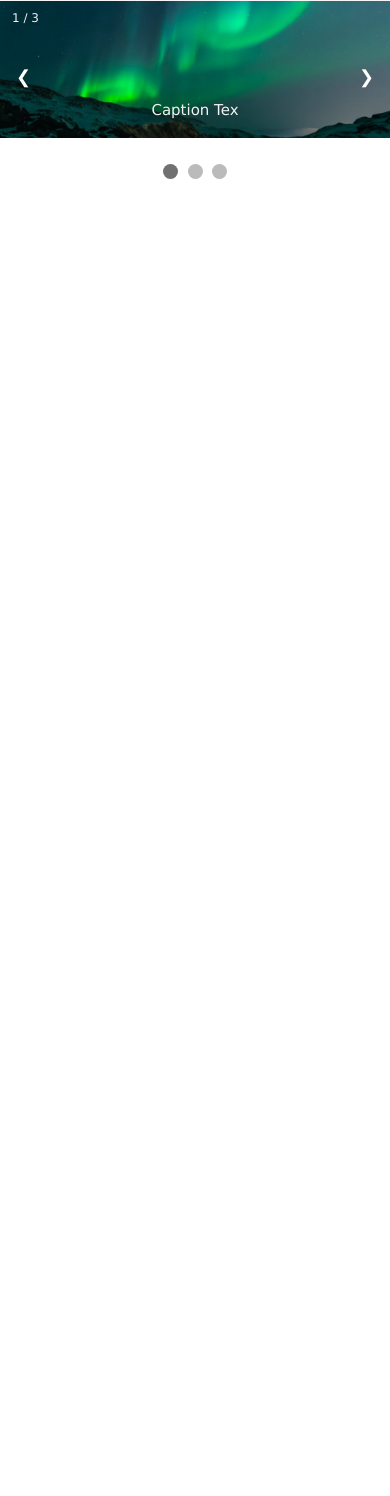
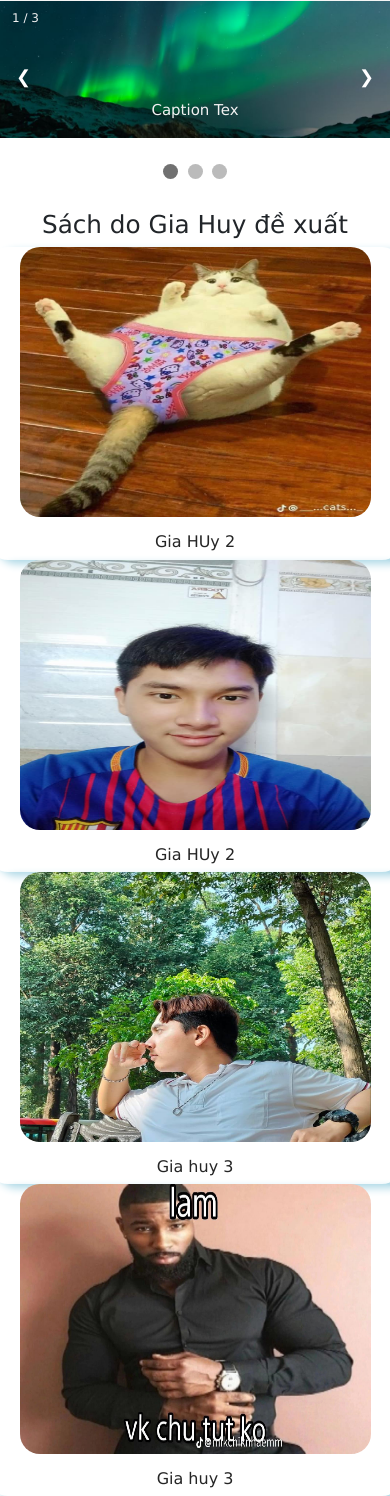
Before and after one commit to thanglaptop/ThucHanhWeb, a PHP site: page / in a window 390 px wide. Shown: the part 516-2012 px from the top of the page. Before the commit the page ends 695 px from the top, so only its background shows below. Run offline with PHP 8.4, Linux system fonts and the light colour scheme.

Commit message:
50% featured

```diff
--- a/index.html
+++ b/index.html
@@ -167,7 +167,7 @@
                                             d="M1.553 6.776a.5.5 0 0 1 .67-.223L8 9.44l5.776-2.888a.5.5 0 1 1 .448.894l-6 3a.5.5 0 0 1-.448 0l-6-3a.5.5 0 0 1-.223-.67" />
                                     </svg>
                                 </strong>
-                                    <ul>
+                                    <ul class="thanhtimkiem_list">
                                         <li><a href="#">Kinh Dị</a></li>
                                         <li><a href="#">Lãng Mạn</a></li>
                                         <li><a href="#">Viễn Tưởng</a></li>
@@ -281,6 +281,63 @@
     <!-- end slideshow -->
 
     <!--list top sach-->
+    <!--start-->
+        <br>
+        <div class="container_featured">
+            <div class="row">
+                <div class="col-lg-12">
+                    <h2 style="text-align: center;">Sách do Gia Huy đề xuất</h2>
+                </div>
+            </div>
+        </div>
 
+        <div class="row featured__filer">
+            <div class="col-lg-3 col-md-4 col-sm-6 mix book">
+                <div class="featured__item">
+                    <div class="featured__item__pic set-bg">
+                        <img class="img_featured" src="/img/hinh1.jpg" alt="">
+                    </div>
+                    <div class="featured__item__text">
+                        <h6><a href="#">Gia HUy 2</a></h6>
+                    </div>
+                </div>
+            </div>
+
+            <div class="col-lg-3 col-md-4 col-sm-6 mix book">
+                <div class="featured__item">
+                    <div class="featured__item__pic set-bg">
+                        <img class="img_featured" src="/img/za huy tre tui.jpg" alt="">
+                    </div>
+                    <div class="featured__item__text">
+                        <h6><a href="#">Gia HUy 2</a></h6>
+                    </div>
+                </div>
+            </div>
+
+            <div class="col-lg-3 col-md-4 col-sm-6 mix book">
+                <div class="featured__item">
+                    <div class="featured__item__pic set-bg">
+                        <img class="img_featured" src="/img/gia_huy.jpg" alt="">
+                    </div>
+                    <div class="featured__item__text">
+                        <h6><a href="#">Gia huy 3</a></h6>
+                    </div>
+                </div>
+            </div>
+
+            <div class="col-lg-3 col-md-4 col-sm-6 mix book">
+                <div class="featured__item">
+                    <div class="featured__item__pic set-bg">
+                        <img class="img_featured" src="/img/hinh2.jpg" alt="">
+                    </div>
+                    <div class="featured__item__text">
+                        <h6><a href="#">Gia huy 3</a></h6>
+                    </div>
+                </div>
+            </div>
+
+        </div>
+
+    <!--end-->
 </body>
 </html>
--- a/styles/main.css
+++ b/styles/main.css
@@ -225,6 +225,25 @@ a:focus {
 .humberger__open {
 	display: none;
 }
+
+.thanhtimkiem_list{
+	position: absolute;
+	left: 0;
+	top: 50px;
+	background: seagreen;
+	width: 180px;
+	z-index: 9;
+	padding: 5px 0;
+	-webkit-transition: all, 0.3s;
+	-moz-transition: all, 0.3s;
+	-ms-transition: all, 0.3s;
+	-o-transition: all, 0.3s;
+	transition: all, 0.3s;
+	opacity: 0;
+	visibility: hidden;
+}
+
+
 /*--login--*/
 .user, .pass {
 	width: 100%;
@@ -629,3 +648,31 @@ img {vertical-align: middle;}
   }
 
 /* end slide show */
+
+/*feature*/
+/*begin*/
+.featured__item__pic {
+	height: 270px;
+	position: relative;
+	overflow: hidden;
+	background-position: center center;
+}
+.featured__item__text {
+	text-align: center;
+	padding-top: 15px;
+}
+.featured__item__text h6 a {
+	color: #252525;
+}
+.img_featured {
+    width:90%;
+    height: 100%;
+	border-radius: 20px;
+}
+.book{
+	box-shadow: 9px 4px 8px 0 lightblue;
+	margin: auto;
+	text-align: center;
+	border-radius: 20px;
+}
+/*end*/
```
